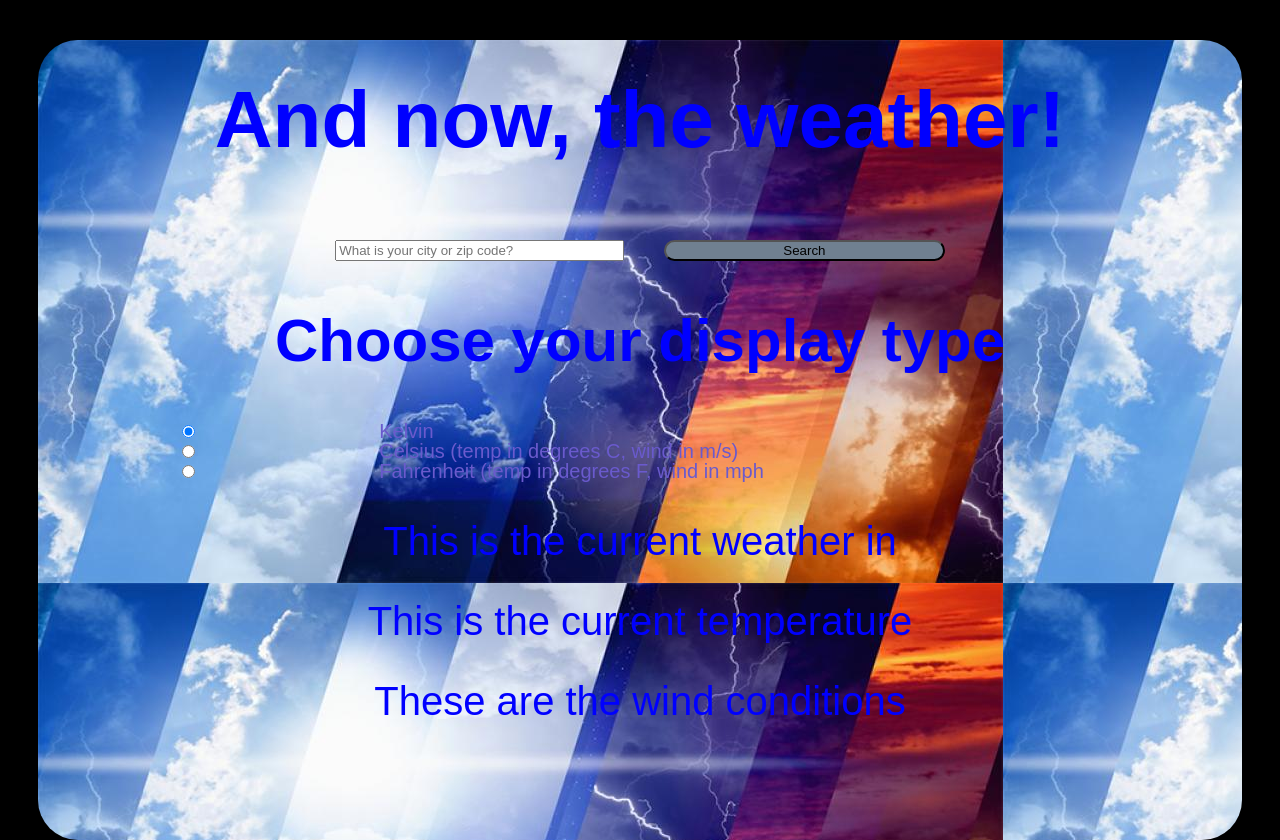
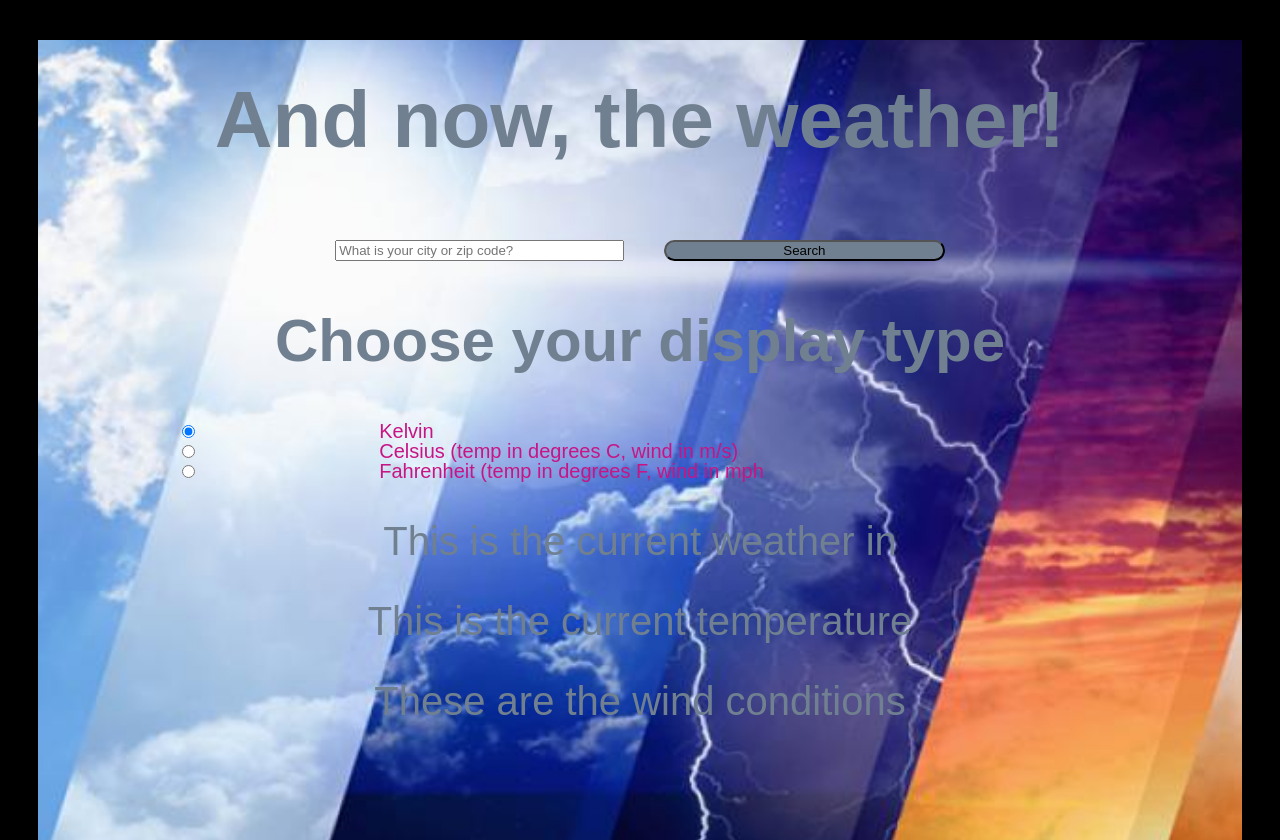
Before and after one commit to alsleaders/weather, a plain HTML site: page public/index.html in a window 1280 px wide. Drawn offline with Linux system fonts and the light colour scheme.

Commit message:
change font colors

```diff
--- a/public/screen.css
+++ b/public/screen.css
@@ -10,10 +10,11 @@ html {
 body {
   margin: 3%;
   min-height: 100%;
-  background: url('./LIFT-weather-spectre-800x450.jpg');
+  background: no-repeat url('./LIFT-weather-spectre-800x450.jpg');
+  background-position: center;
+  background-size: 150%;
   /* background: antiquewhite; */
-  border-radius: 1rem;
-  color: blue;
+  color: slategray;
   /* background-image: url('./Orthographic-Projection-678x322.png');
   background-position: center;
   background-repeat: no-repeat; */
@@ -33,7 +34,7 @@ h2 {
   display: flex;
   flex-direction: column;
   font-size: 50%;
-  color: slateblue;
+  color: mediumvioletred;
   margin: 0%;
 }
 
```
